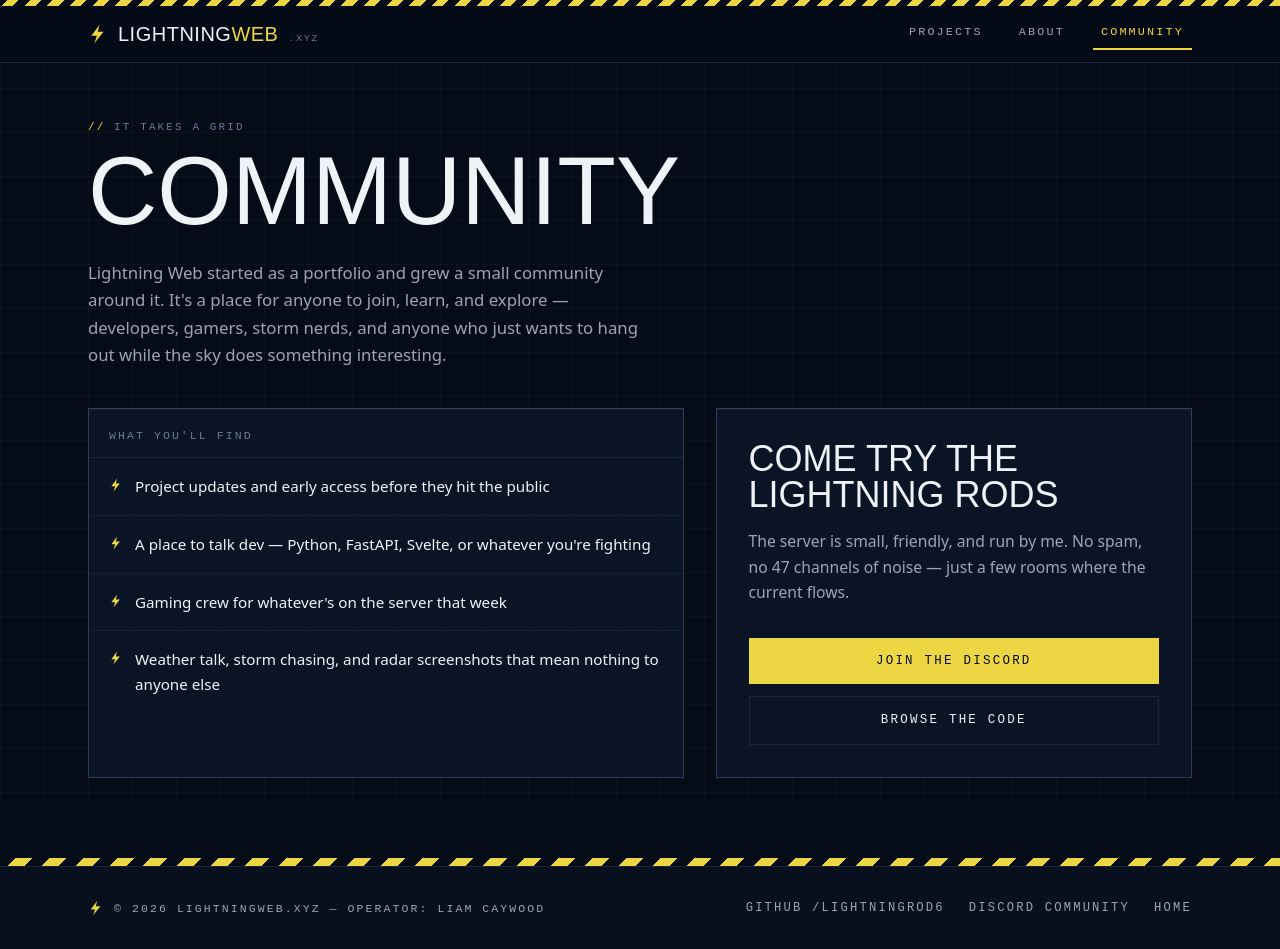
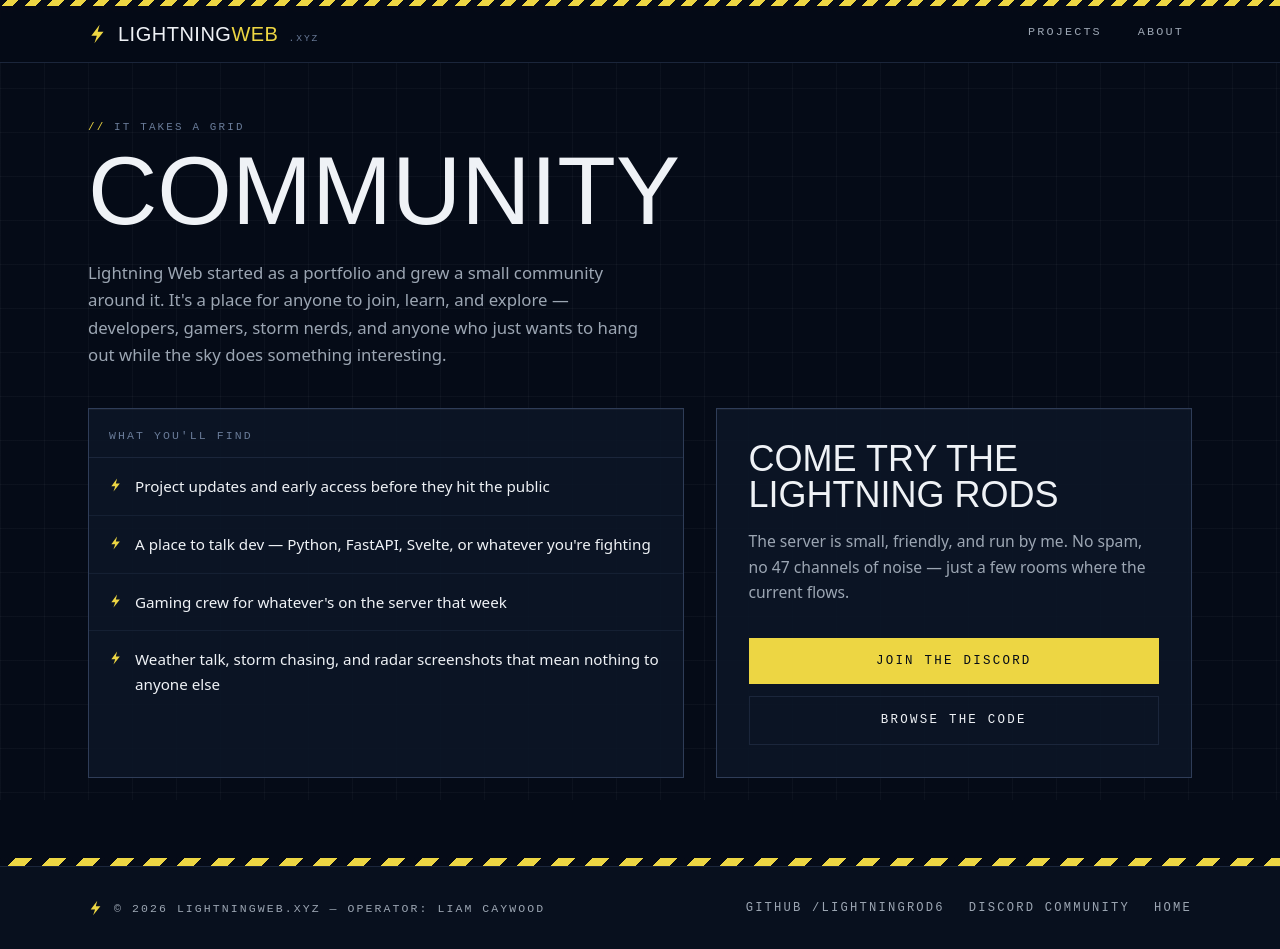
Before and after one commit to Lightningrod6/lightningweb.xyz-Svelte, a SvelteKit app: page /community in a window 1280 px wide. Built offline with nearby package versions, Linux system fonts and the light colour scheme.

Commit message:
hide the community page from nav + noindex it (shh)

```diff
--- a/src/lib/components/SiteHeader.svelte
+++ b/src/lib/components/SiteHeader.svelte
@@ -6,8 +6,7 @@
 
 	const links = [
 		{ href: '/projects', label: 'Projects' },
-		{ href: '/about-me', label: 'About' },
-		{ href: '/community', label: 'Community' }
+		{ href: '/about-me', label: 'About' }
 	];
 </script>
 
--- a/src/routes/community/+page.svelte
+++ b/src/routes/community/+page.svelte
@@ -11,6 +11,7 @@
 
 <svelte:head>
 	<title>Community — Lightning Web</title>
+	<meta name="robots" content="noindex, nofollow" />
 </svelte:head>
 
 <section class="mx-auto max-w-6xl px-4 pt-14 sm:px-6">
```
